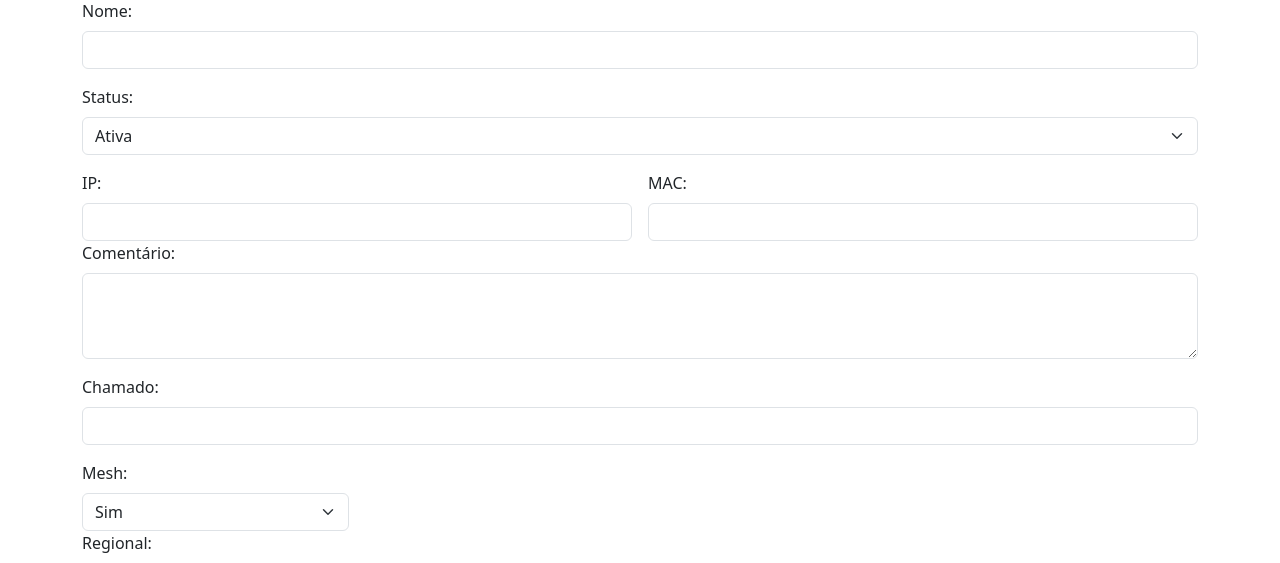
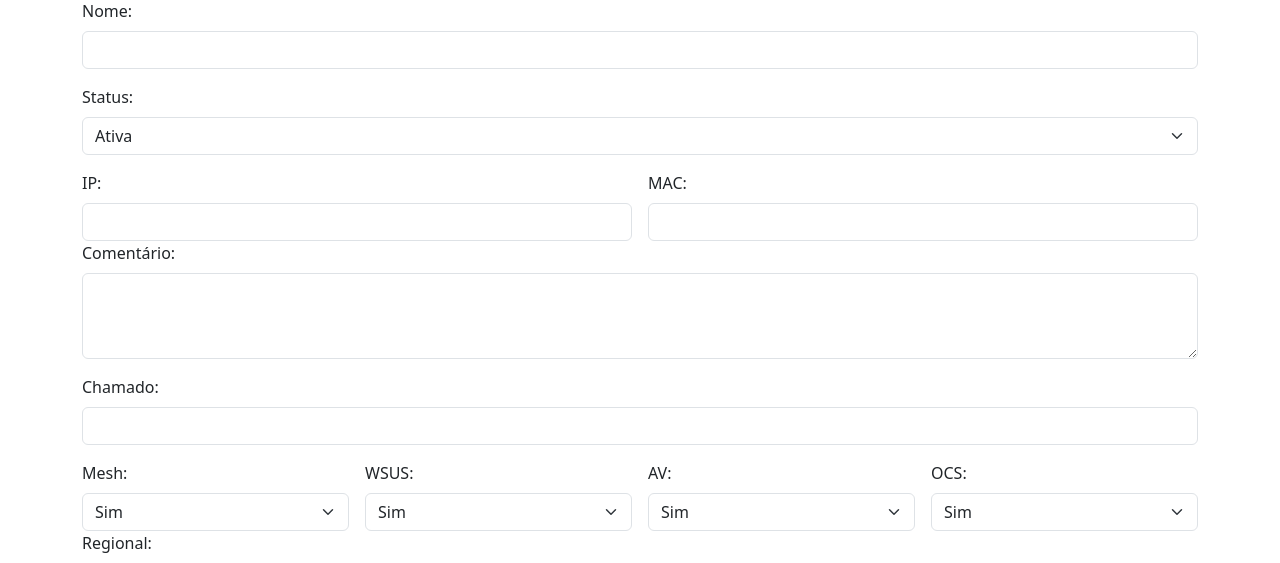
Before and after one commit to PirateCoder13/Pc-Invetory-bd, a PHP site: page /cadastro.php in a window 1280 px wide. Shown: the part 135-698 px from the top of the page. Run offline with PHP 8.4, Linux system fonts and the light colour scheme; the visitor is signed in with stand-in values (Sample User, id 1); data that the repository does not hold is empty.

Commit message:
index e cadastro modificados

```diff
--- a/cadastro.php
+++ b/cadastro.php
@@ -93,8 +93,30 @@ $regionais = $pdo->query("SELECT id, nome FROM regionais")->fetchAll();
                     <option value="N">Não</option>
                 </select>
             </div>
-            <!-- Repetir para WSUS, AV e OCS -->
+
+            <div class="col-md-3">
+                <label class="form-label">WSUS:</label>
+                <select name="wsus" class="form-select">
+                    <option value="S">Sim</option>
+                    <option value="N">Não</option>
+                </select>
+            </div>
+            <div class="col-md-3">
+                <label class="form-label">AV:</label>
+                <select name="av" class="form-select">
+                    <option value="S">Sim</option>
+                    <option value="N">Não</option>
+                </select>
+            </div>
+            <div class="col-md-3">
+                <label class="form-label">OCS:</label>
+                <select name="ocs" class="form-select">
+                    <option value="S">Sim</option>
+                    <option value="N">Não</option>
+                </select>
+            </div>
         </div>
+        <!-- Repetir para WSUS, AV e OCS -->
 
         <div class="mb-3">
             <label class="form-label">Regional:</label>
```
Also changed, not shown: index.php (+14 -0 lines).
